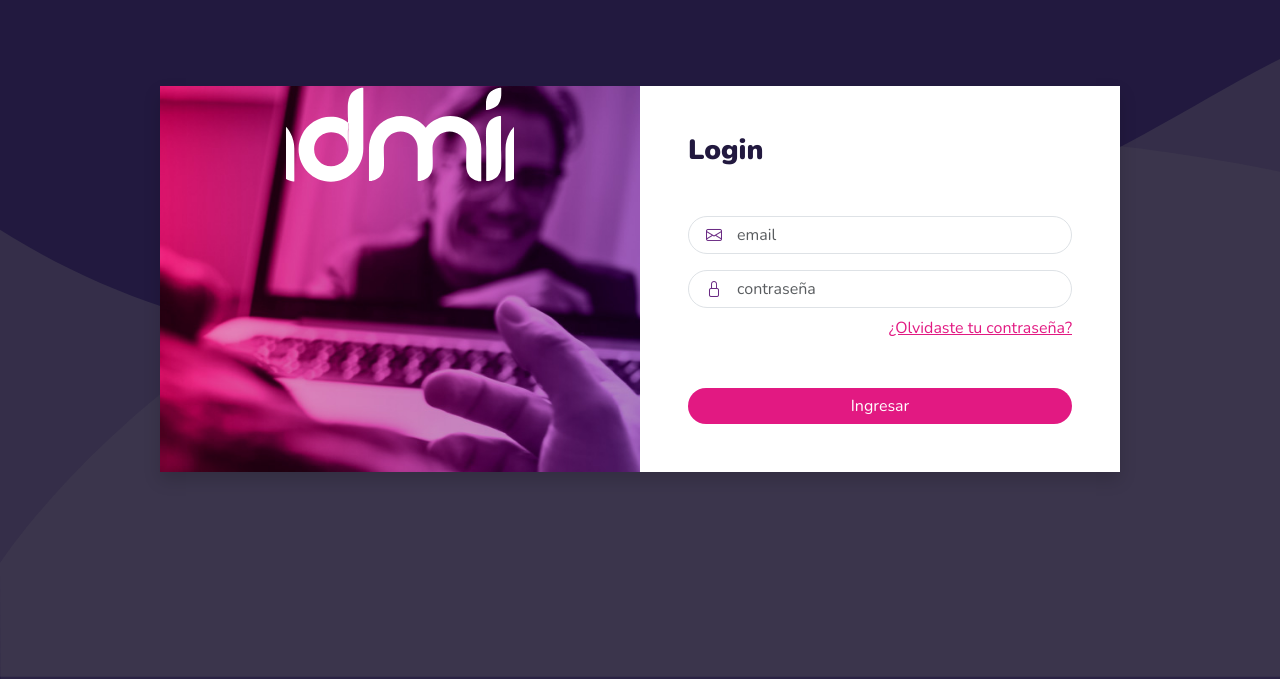
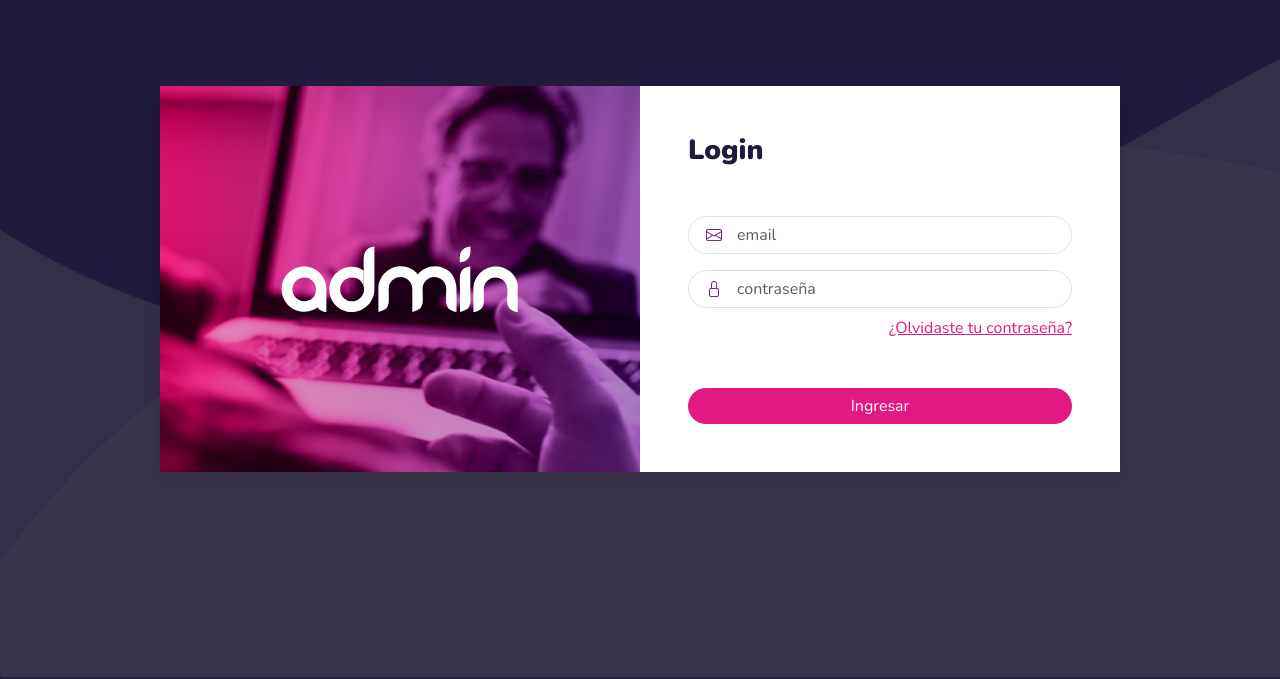
Before and after one commit to MatBenA/login-form, a plain HTML site: page index.html in a window 1280 px wide. Shown: the part 121-800 px from the top of the page. Drawn offline with nearby package versions, Linux system fonts and the light colour scheme.

Commit message:
white logo fixed

```diff
--- a/index.html
+++ b/index.html
@@ -26,9 +26,9 @@
       <div class="container w-75 shadow">
         <div class="row align-items-stretch">
           <div
-            class="bg-image d-none d-lg-block col-md-5 col-lg-5 col-xl-6 d-flex"
+            class="bg-image d-none d-lg-block col-md-4 col-lg-5 col-xl-6 position-relative"
           >
-            <div class="w-50 h-25 m-auto img-logo"></div>
+            <img src="logo-blanco.svg" alt="#" class="position-absolute top-50 start-50 translate-middle w-50"/>
           </div>
           <div class="col bg-white p-5">
             <form action="#">
--- a/style.css
+++ b/style.css
@@ -11,13 +11,6 @@ body {
   background-position: center center;
 }
 
-.img-logo{
-  background-image: url(logo-blanco.svg);
-  background-size: cover;
-  height: 100%;
-  background-position: center center;
-}
-
 h4{
 font-size: 28px;
 }
```
